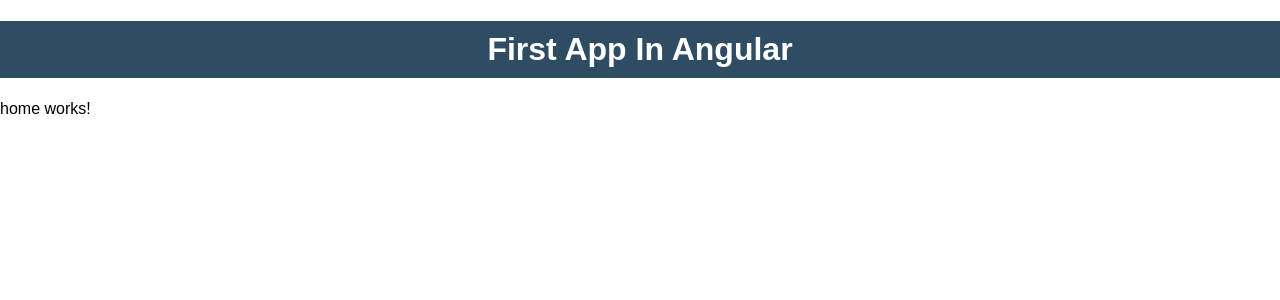
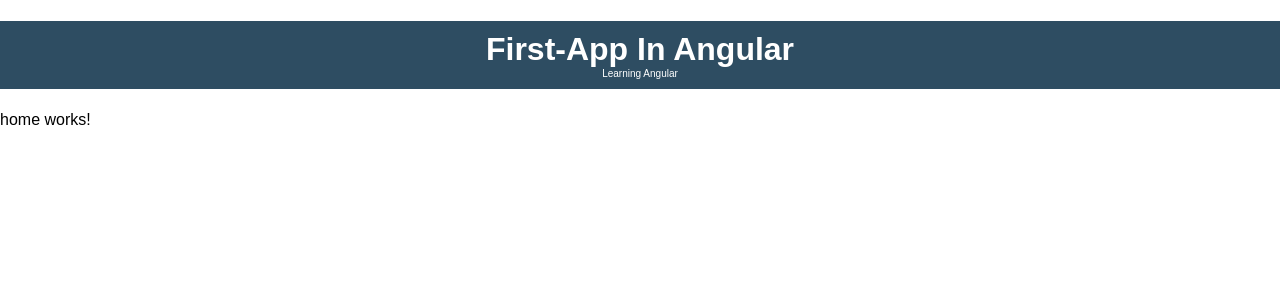
Before and after one commit to Nikita0047/Angular-First-App, an Angular app: page / in a window 1280 px wide. Shown: the top 300 px of the page. Built offline with nearby package versions, Linux system fonts and the light colour scheme.

Commit message:
apply data binding

```diff
--- a/src/app/components/header/header.ts
+++ b/src/app/components/header/header.ts
@@ -1,11 +1,13 @@
-import { Component } from '@angular/core';
+import { Component, signal } from '@angular/core';
 
 @Component({
   selector: 'app-header',
   imports: [],
   template: `
     <h1>
-      <nav>First App In Angular</nav>
+      <nav>{{ title() }}
+        <div>{{ subtitle }}</div>
+      </nav>
     </h1>
 
   `,
@@ -17,8 +19,14 @@ import { Component } from '@angular/core';
       padding-inline: 15px;
       padding-block: 10px;
       justify-content: center;
+      }
+      nav div {
+        font-size: 10px;
+        font-weight: lighter;
+        padding-inline:3px;
       }`,
 })
 export class Header {
-
+  title  = signal('First-App In Angular');// data binding example with signal
+  subtitle = 'Learning Angular'; // example of property simple data binding
 }
```
